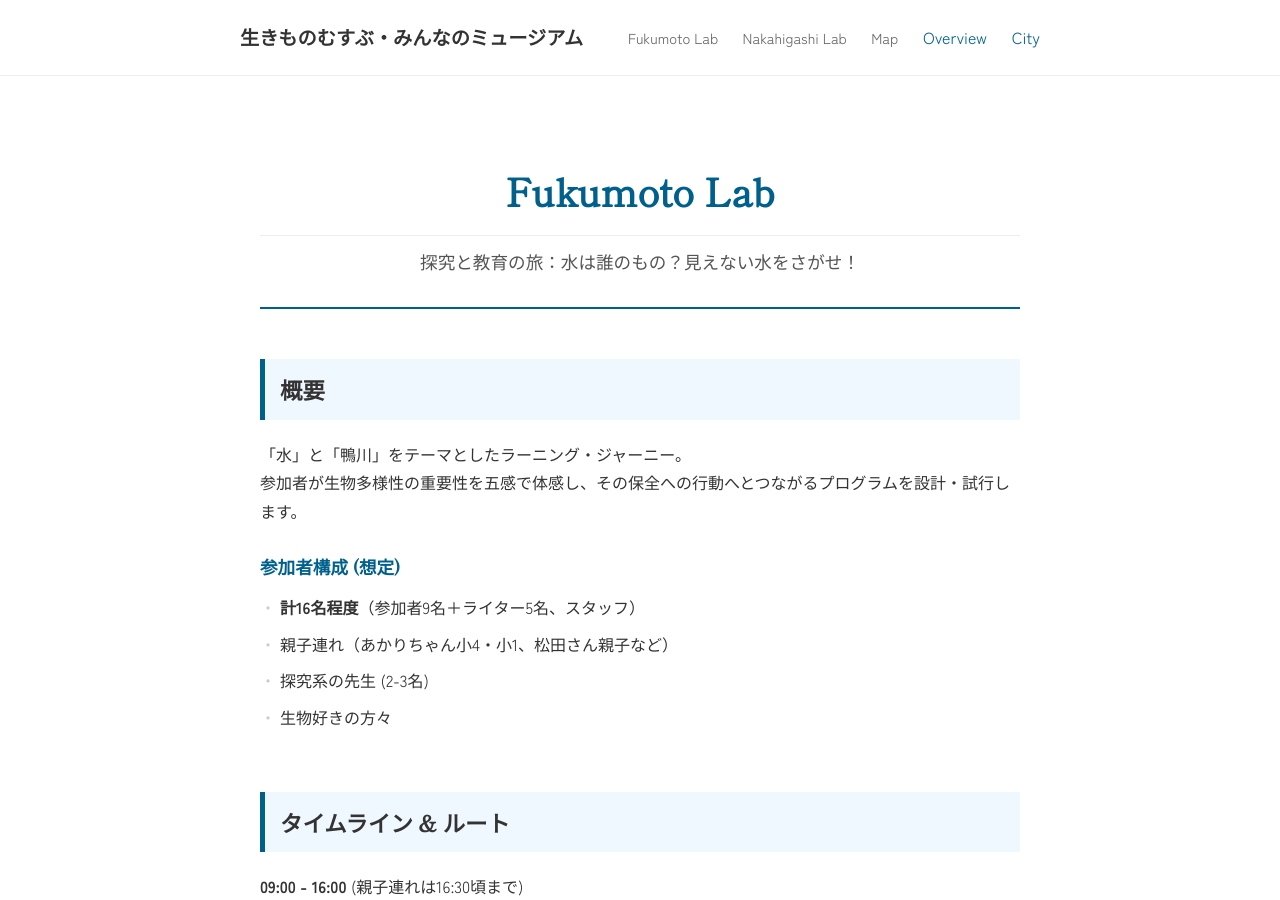
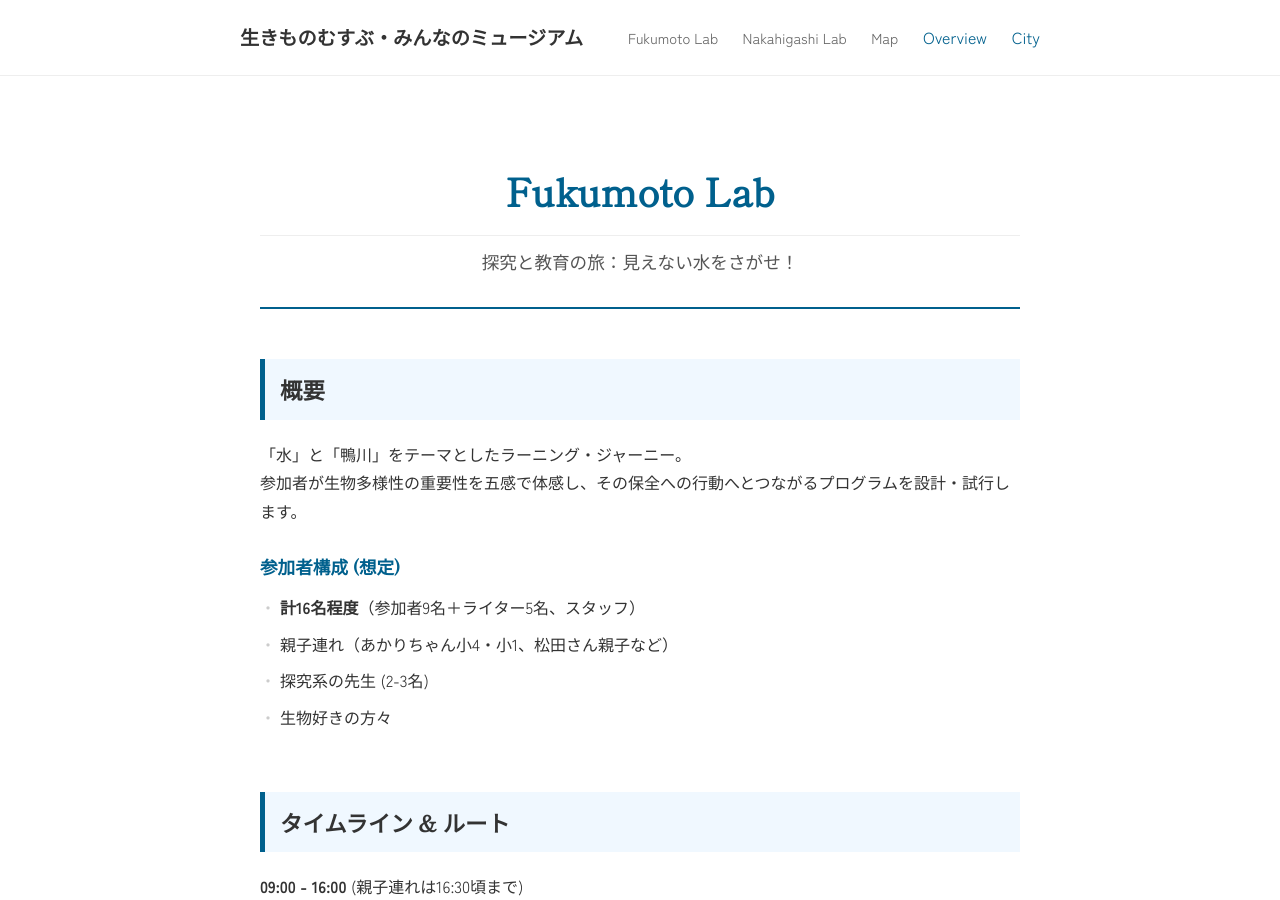
Before and after one commit to REMriaTV/iki-mono, a Jekyll site: the page built from journeys/fukumoto/index.html, in a window 1280 px wide and 900 px high. Built offline with Jekyll 4.4.1, drawn with Linux system fonts in a browser that asks for light colours.

Commit message:
Update index.html

```diff
--- a/journeys/fukumoto/index.html
+++ b/journeys/fukumoto/index.html
@@ -141,7 +141,7 @@ title: "Fukumoto Lab: 探究と教育の旅"
 
     <header class="lab-header">
         <h1 class="lab-title">Fukumoto Lab</h1>
-        <div class="lab-subtitle">探究と教育の旅：水は誰のもの？見えない水をさがせ！</div>
+        <div class="lab-subtitle">探究と教育の旅：見えない水をさがせ！</div>
     </header>
 
     <div class="lab-section">
```
